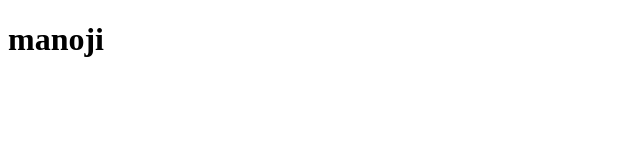
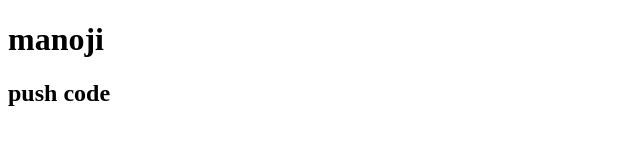
Before and after one commit to mb6902/git-practice, a plain HTML site: page index.html in a window 1280 px wide. Shown: the whole page, without its empty margins (0-640 px from the left). Drawn offline with Linux system fonts and the light colour scheme.

Commit message:
update(".....")

```diff
--- a/index.html
+++ b/index.html
@@ -7,5 +7,6 @@
 </head>
 <body>
     <h1>manoji</h1>
+    <h2>push code</h2>
 </body>
 </html>
```
